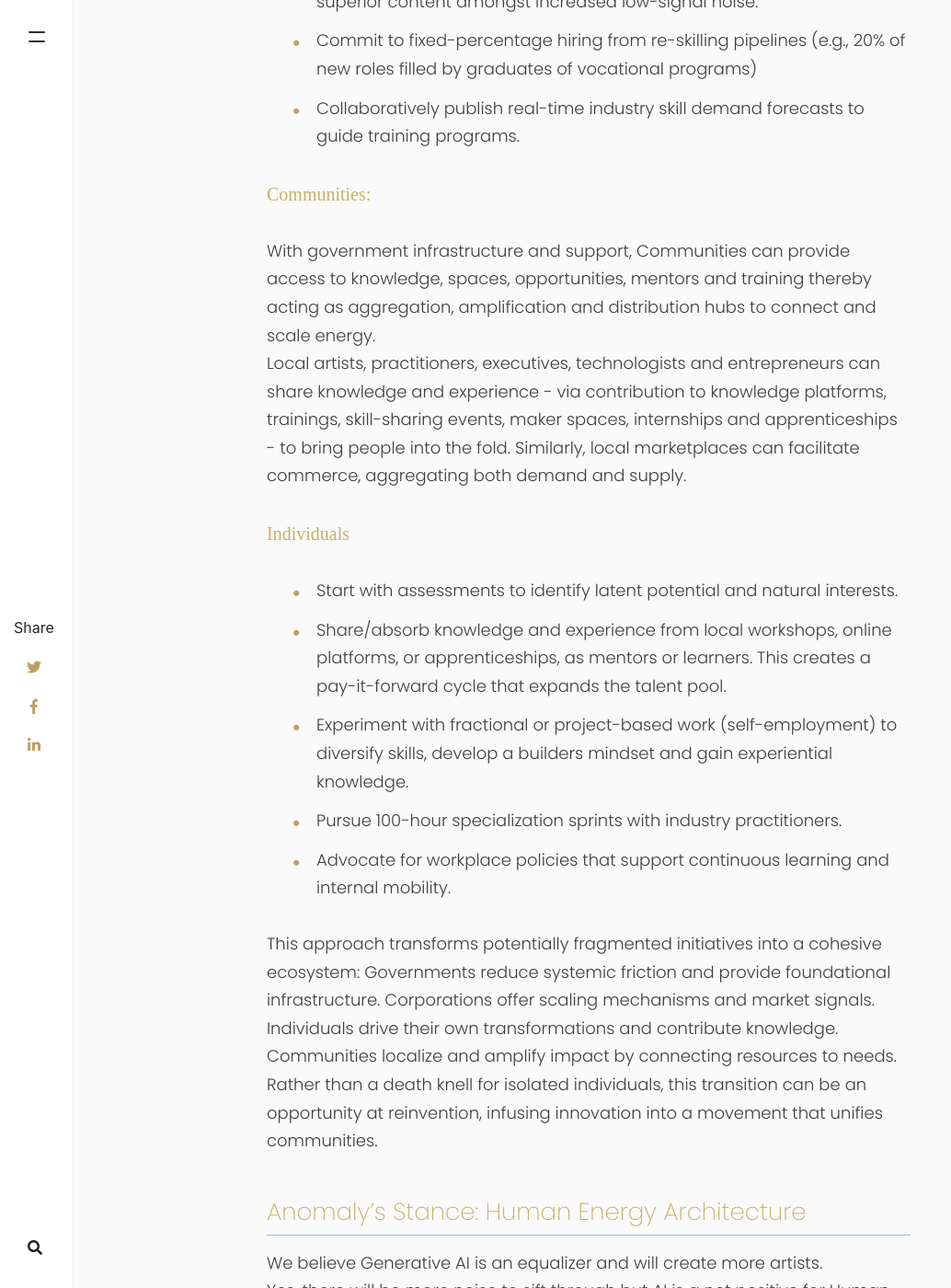
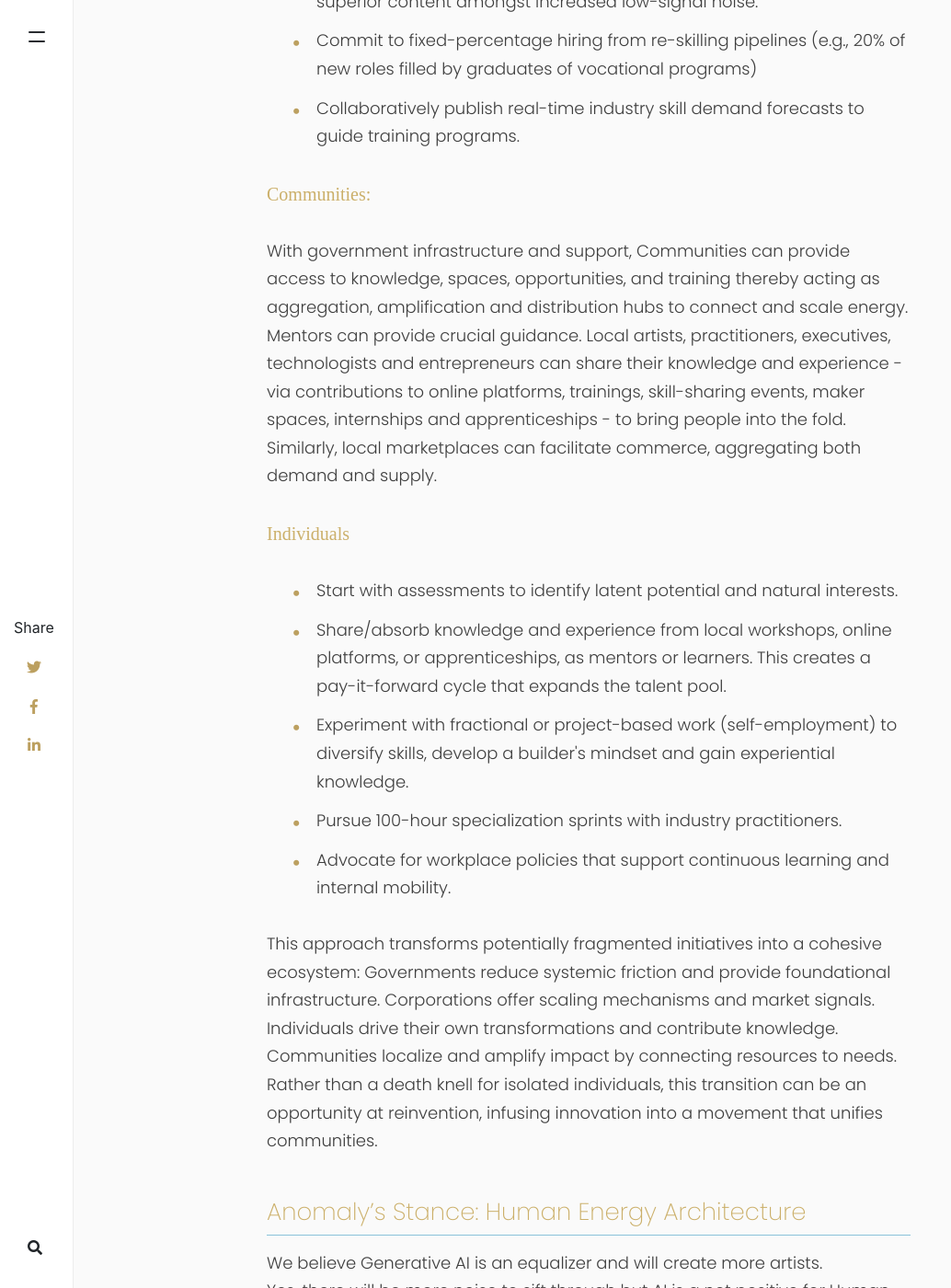
Before and after one commit to anomalyae/thinking, a Jekyll site: the page built from _posts/2025-05-18-Jobs-in-the-age-of-ai.md, in a window 1280 px wide and 1400 px high, scrolled down 6150 px. Shown: the whole window at 92% size, without its empty margins (0-1034 px from the left). Built offline with Jekyll 4.4.1, drawn with Linux system fonts in a browser that asks for light colours; nearby versions of some CDN libraries; comment, search, counter and statistics services are not loaded; a style sheet for code colours, icons or effects is not loaded.

Commit message:
updates to jobs article 2

```diff
--- a/_posts/2025-05-18-Jobs-in-the-age-of-ai.md
+++ b/_posts/2025-05-18-Jobs-in-the-age-of-ai.md
@@ -112,14 +112,14 @@ A job is the regular work that a person does to earn money.
 
 <span class="list-header">Communities:</span>
 
-  <p class="font-nevermind">With government infrastructure and support, Communities can provide access to knowledge, spaces, opportunities, mentors and training thereby acting as aggregation, amplification and distribution hubs to connect and scale energy. <br>Local artists, practitioners, executives, technologists and entrepreneurs can share knowledge and experience - via contribution to knowledge platforms, trainings, skill-sharing events, maker spaces, internships and apprenticeships - to bring people into the fold. Similarly, local marketplaces can facilitate commerce, aggregating both demand and supply.</p>
+  <p class="font-nevermind">With government infrastructure and support, Communities can provide access to knowledge, spaces, opportunities, and training thereby acting as aggregation, amplification and distribution hubs to connect and scale energy. <br>Mentors can provide crucial guidance. Local artists, practitioners, executives, technologists and entrepreneurs can share their knowledge and experience - via contributions to online platforms, trainings, skill-sharing events, maker spaces, internships and apprenticeships - to bring people into the fold. Similarly, local marketplaces can facilitate commerce, aggregating both demand and supply.</p>
 
 
 <span class="list-header">Individuals</span>
 <ul class="custom-bullets">
 <li>Start with assessments to identify latent potential and natural interests. </li>
 <li>Share/absorb knowledge and experience from local workshops, online platforms, or apprenticeships, as mentors or learners. This creates a pay-it-forward cycle that expands the talent pool.</li>
-<li>Experiment with fractional or project-based work (self-employment) to diversify skills, develop a builders mindset and gain experiential knowledge.</li>
+<li>Experiment with fractional or project-based work (self-employment) to diversify skills, develop a builder's mindset and gain experiential knowledge.</li>
 <li>Pursue 100-hour specialization sprints with industry practitioners.</li>
 <li>Advocate for workplace policies that support continuous learning and internal mobility.</li>
 </ul>
```
